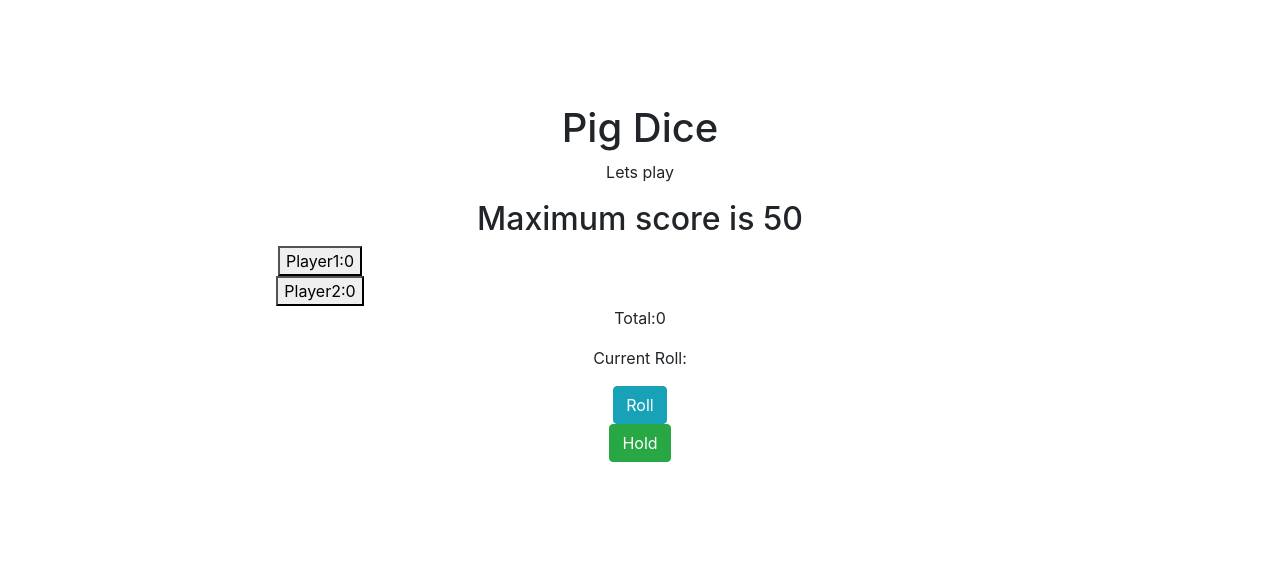
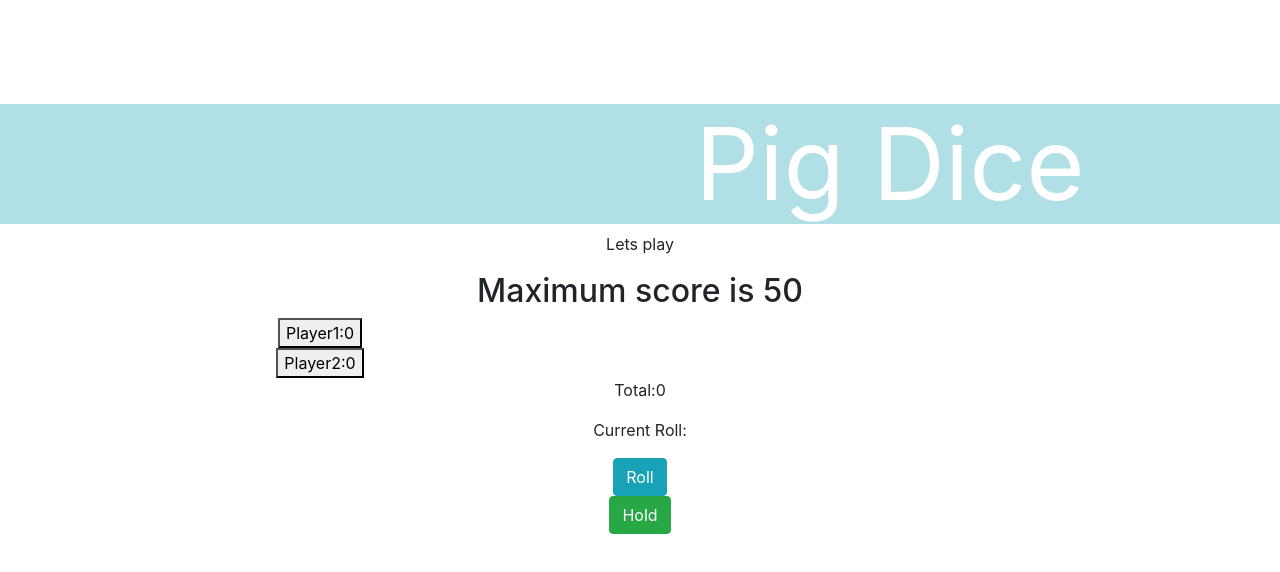
Before and after one commit to wanyakiago/pig-dice, a plain HTML site: page index.html in a window 1280 px wide. Drawn offline with nearby package versions, Linux system fonts and the light colour scheme.

Commit message:
commit css stages selection

```diff
--- a/css/styles.css
+++ b/css/styles.css
@@ -2,3 +2,12 @@ body {
   background-color: lavendar;
   background-image: url("../img/dices.jpg");
   padding: 5em 0;
+
+}
+#pig {
+  color: #fff;
+  font-size: 100px;
+  font-weight: 400;
+  text-indent: 5em;
+   background: powderblue;
+   text-align: center;
```
